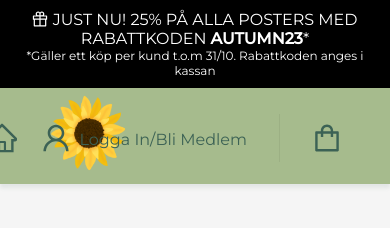
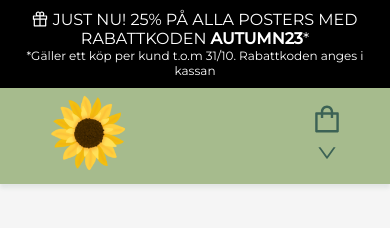
Before and after one commit to SandraHKannerberg/stripe-checkout, a React (Vite) app in the folder client/: page / in a window 390 px wide. Shown: the top 228 px of the page. Built offline with nearby package versions, Linux system fonts and the light colour scheme; no server answers.

Commit message:
responsive navbar with dropdown menu for small screens

```diff
--- a/client/src/components/NavBar/NavBar.css
+++ b/client/src/components/NavBar/NavBar.css
@@ -11,3 +11,7 @@
 .homeicon:hover{
     color: whitesmoke;
 }
+
+.dropdown--icon{
+    font-size: 20px;
+}
--- a/client/src/components/NavBar/NavBar.tsx
+++ b/client/src/components/NavBar/NavBar.tsx
@@ -1,14 +1,54 @@
 import LogInBtn from "../LogInBtn/LogInBtn"
 import ShoppingCartIconBtn from "../ShoppingCartIconBtn/ShoppingCartIconBtn"
-import { Space, Divider } from "antd"
+import { Space, Divider, Button, Dropdown, Row } from "antd"
+import type { MenuProps } from 'antd';
 import { NavLink } from "react-router-dom";
-import { HomeOutlined } from "@ant-design/icons";
+import { DownOutlined, HomeOutlined } from "@ant-design/icons";
 import "./NavBar.css"
-import { useState } from "react";
+import { useEffect, useState } from "react";
 
 function NavBar() {
+  const smallScreenBreakpoint = 585;
+  const [isSmallScreen, setIsSmallScreen] = useState(
+    window.innerWidth < smallScreenBreakpoint
+  );
+
+  const updateScreenSize = () => {
+    setIsSmallScreen(window.innerWidth < smallScreenBreakpoint);
+  };
+
+  useEffect(() => {
+    window.addEventListener("resize", updateScreenSize);
+
+    return () => {
+      window.removeEventListener("resize", updateScreenSize);
+    };
+  }, []);
+
+  const items: MenuProps['items'] = [
+    {
+      key: '1',
+      label: (<NavLink className="homeicon" to="/"style={{ textDecoration: "none", fontSize: "18px", color: "#3C6255"}}><p>Till Startsidan</p></NavLink>),
+    },
+    {
+      key: '2',
+      label: (<LogInBtn></LogInBtn>),
+    },
+  ];
 
   return (
+    <>
+
+      {isSmallScreen ? (
+
+        <Row style={{display: "flex", flexDirection: "column", alignItems: "flex-end", justifyContent: "center", height: "6rem"}}>
+          <p><ShoppingCartIconBtn></ShoppingCartIconBtn></p>
+          <Dropdown menu={{ items }} placement="bottom">
+            <Button type="text" style={{backgroundColor: "inherit", color: "#3C6255", display: "flex", justifyContent:"center", alignItems:"center", marginRight:"2.3rem"}}><p className="dropdown--icon"><DownOutlined /></p></Button>
+          </Dropdown>
+        </Row>
+
+      ) : (
 
         <Space style={{marginBottom : "0.3rem", display:"flex", justifyContent:"flex-end"}}>
           <Space  size="large">
@@ -17,9 +57,12 @@ function NavBar() {
             </NavLink>
             <LogInBtn></LogInBtn>
           </Space>
+
           <Divider type="vertical" className="divider"/>
           <ShoppingCartIconBtn></ShoppingCartIconBtn>
       </Space>
+  )}
+</>
 
 )
 }
```
Lines whose indentation alone changed are shown as unchanged.
